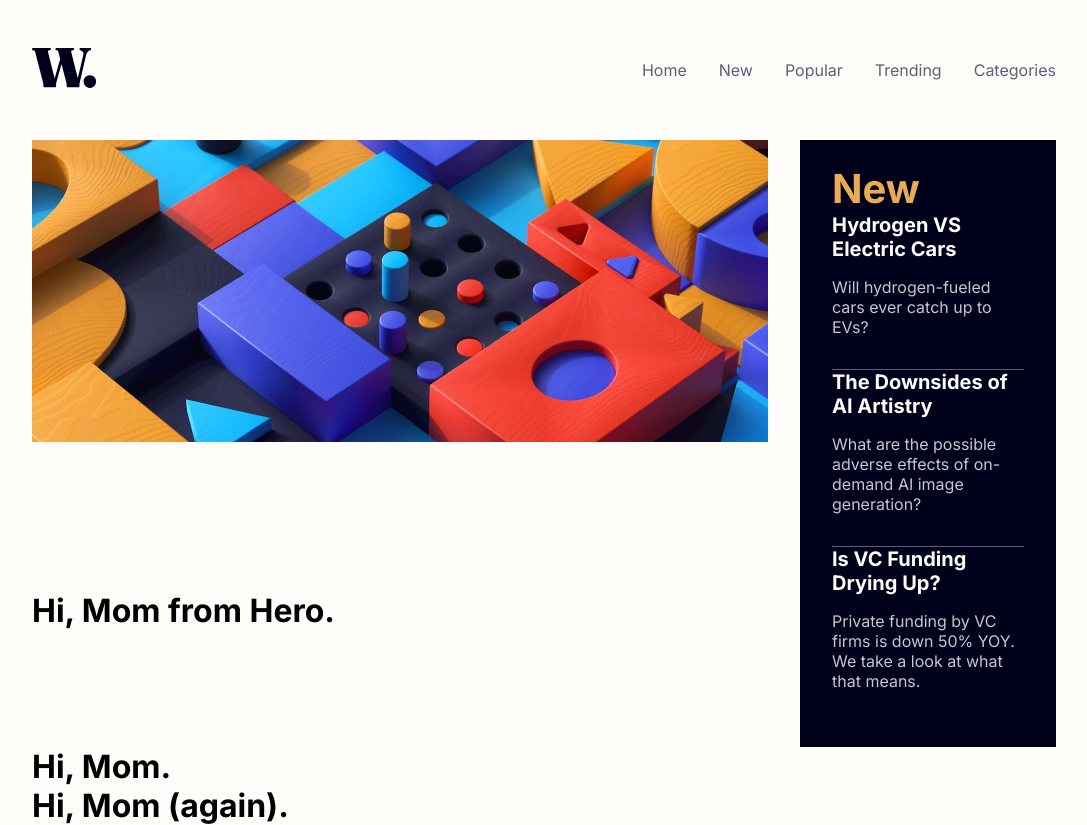
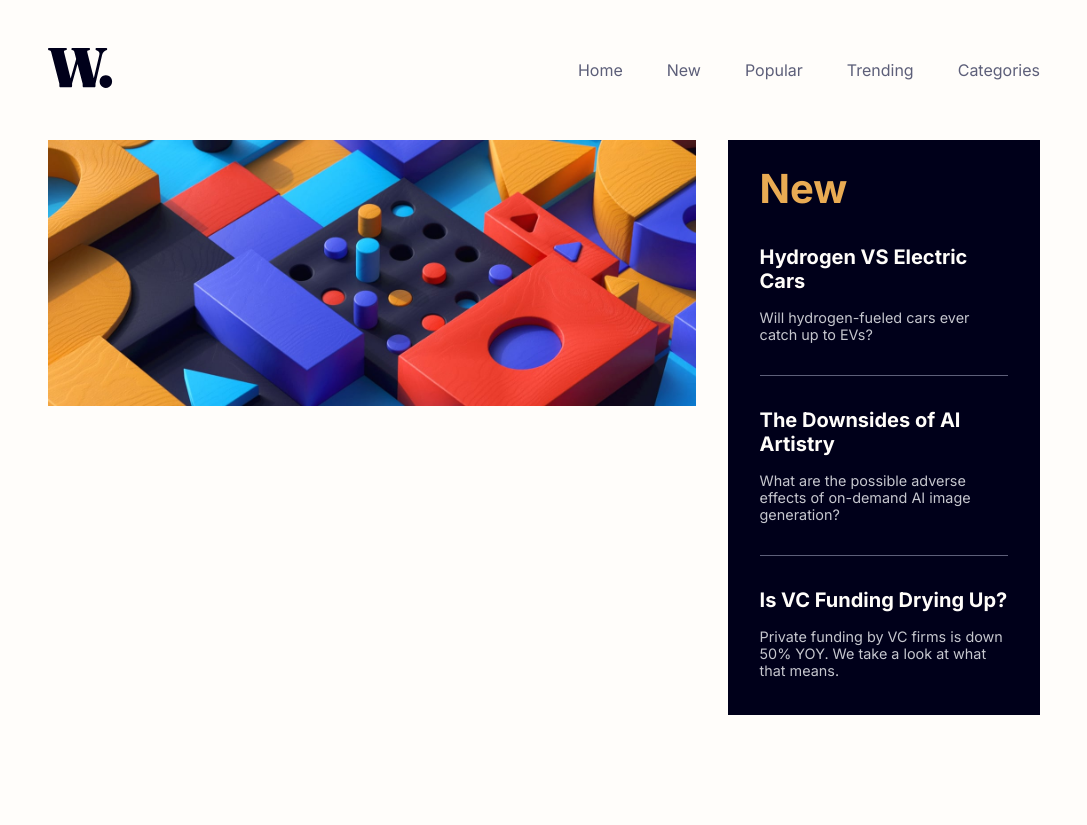
Before and after one commit to jonmico/news-homepage-main, a React (Vite) app: page / in a window 1280 px wide. Shown: the whole page, without its empty margins (96-1183 px from the left). After the commit the page ends 800 px from the top, so only its background shows below. Built offline with nearby package versions, Linux system fonts and the light colour scheme.

Commit message:
Sizing is a bit better.

```diff
--- a/src/App.tsx
+++ b/src/App.tsx
@@ -5,7 +5,7 @@ import GlobalStyles from './styles/GlobalStyles';
 import Hero from './components/hero/Hero';
 
 const StyledApp = styled.div`
-  width: 80%;
+  width: 77.5%;
   margin: auto;
   padding-top: 3rem;
 `;
@@ -16,8 +16,6 @@ function App() {
       <GlobalStyles />
       <Navbar />
       <Hero />
-      <h1>Hi, Mom.</h1>
-      <h1>Hi, Mom (again).</h1>
     </StyledApp>
   );
 }
--- a/src/components/hero/Hero.styled.tsx
+++ b/src/components/hero/Hero.styled.tsx
@@ -2,7 +2,7 @@ import styled from 'styled-components';
 
 export const StyledHero = styled.div`
   display: grid;
-  grid-template-columns: auto 25%;
+  grid-template-columns: auto 31.5%;
   grid-template-rows: auto auto;
   padding-top: 3rem;
   gap: 2rem;
--- a/src/components/hero/Hero.tsx
+++ b/src/components/hero/Hero.tsx
@@ -8,7 +8,7 @@ export default function Hero() {
         <Image src={'/images/image-web-3-desktop.jpg'} />
       </ImageContainer>
       <SidePanel />
-      <h1>Hi, Mom from Hero.</h1>
+      <div></div>
     </StyledHero>
   );
 }
--- a/src/components/navbar/Navbar.styled.tsx
+++ b/src/components/navbar/Navbar.styled.tsx
@@ -9,7 +9,7 @@ export const StyledNavbar = styled.nav`
 export const StyledUL = styled.ul`
   display: flex;
   list-style: none;
-  gap: 2rem;
+  gap: 2.75rem;
   color: var(--color-dark-gray-blue);
 `;
 
--- a/src/components/side-panel-article/SidePanelArticle.styled.tsx
+++ b/src/components/side-panel-article/SidePanelArticle.styled.tsx
@@ -2,18 +2,27 @@ import styled from 'styled-components';
 
 export const StyledSidePanelArticle = styled.div`
   border-bottom: 1px solid var(--color-dark-gray-blue);
+  padding: 2rem 0;
 
   &:last-of-type {
     border-bottom: none;
+    padding-bottom: 0.75rem;
   }
 `;
 
 export const StyledH3 = styled.h3`
+  /* padding-top: 2rem; */
   color: var(--color-off-white);
   margin-bottom: 1rem;
   font-size: 1.25rem;
+  display: inline-block;
+
+  &:hover {
+    color: var(--color-soft-orange);
+    cursor: pointer;
+  }
 `;
 
 export const StyledP = styled.p`
-  padding-bottom: 2rem;
+  font-size: 0.9rem;
 `;
--- a/src/components/side-panel/SidePanel.styled.tsx
+++ b/src/components/side-panel/SidePanel.styled.tsx
@@ -6,13 +6,15 @@ export const StyledSidePanel = styled.div`
   padding: 1.5rem 2rem;
   grid-row: 1 / -1;
   grid-column: 2 / 3;
-  display: flex;
-  flex-direction: column;
-  justify-content: space-between;
 `;
 
 export const StyledH2 = styled.h2`
   color: var(--color-soft-orange);
   font-size: 2.5rem;
-  /* padding-bottom: 1.75rem; */
 `;
+
+export const ArticleContainer = styled.div`
+  display: flex;
+  flex-direction: column;
+  justify-content: space-between;
+`;
--- a/src/components/side-panel/SidePanel.tsx
+++ b/src/components/side-panel/SidePanel.tsx
@@ -1,10 +1,15 @@
 import SidePanelArticle from '../side-panel-article/SidePanelArticle';
-import { StyledSidePanel, StyledH2 } from './SidePanel.styled';
+import {
+  StyledSidePanel,
+  StyledH2,
+  ArticleContainer,
+} from './SidePanel.styled';
 
 export default function SidePanel() {
   return (
     <StyledSidePanel>
       <StyledH2>New</StyledH2>
+      <ArticleContainer>
         <SidePanelArticle
           title={'Hydrogen VS Electric Cars'}
           text={'Will hydrogen-fueled cars ever catch up to EVs?'}
@@ -21,6 +26,7 @@ export default function SidePanel() {
             'Private funding by VC firms is down 50% YOY. We take a look at what that means.'
           }
         />
+      </ArticleContainer>
     </StyledSidePanel>
   );
 }
```
Lines whose indentation alone changed are shown as unchanged.
